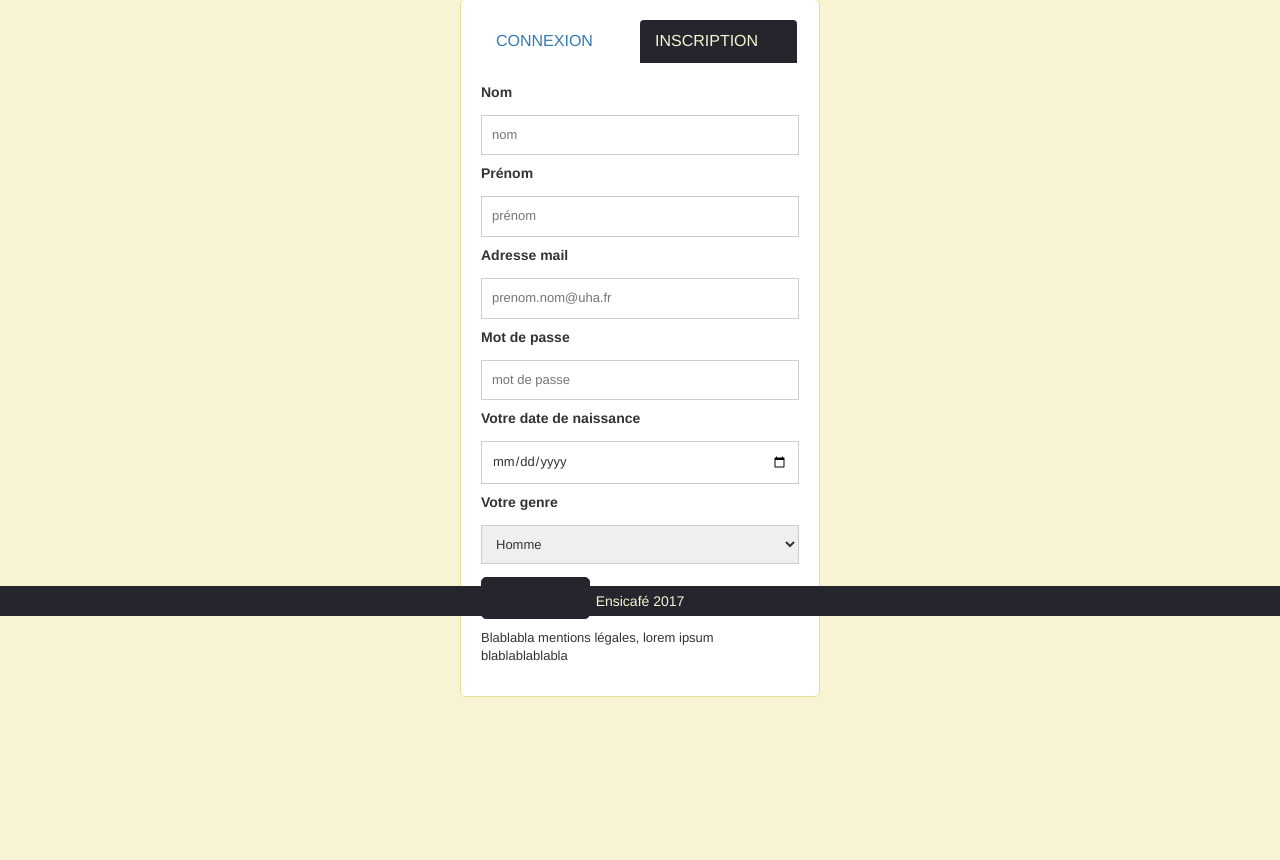
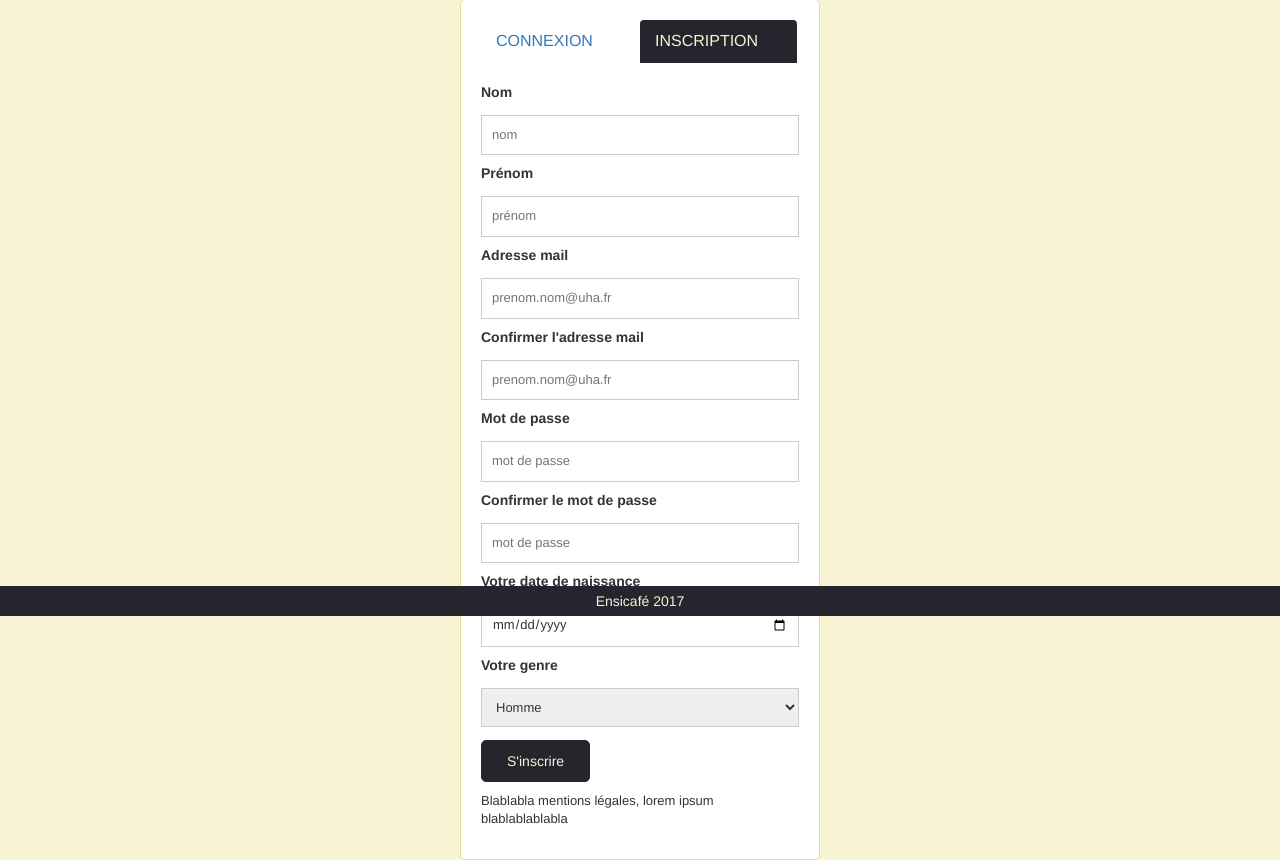
Before and after one commit to Khoob/ENSICafe, a PHP site: page / in a window 1280 px wide, after a click on "INSCRIPTION". Shown: the part 184-1044 px from the top of the page. Before the commit the page ends 881 px from the top, so only its background shows below. Run offline with PHP 8.4, Linux system fonts and the light colour scheme.

Commit message:
index.php

```diff
--- a/index.php
+++ b/index.php
@@ -64,7 +64,13 @@
                                 <label for="mail">Adresse mail</label>
                                 <input name="mail" required="required" type="email" placeholder="prenom.nom@uha.fr"/>
 
+                                <label for="mail">Confirmer l'adresse mail</label>
+                                <input name="mail" required="required" type="email" placeholder="prenom.nom@uha.fr"/>
+
                                 <label for="mdp">Mot de passe</label>
+                                <input type="password" name="mdp" placeholder="mot de passe"/>
+
+                                <label for="mdp">Confirmer le mot de passe</label>
                                 <input type="password" name="mdp" placeholder="mot de passe"/>
 
                                 <label for="date">Votre date de naissance</label>
```
